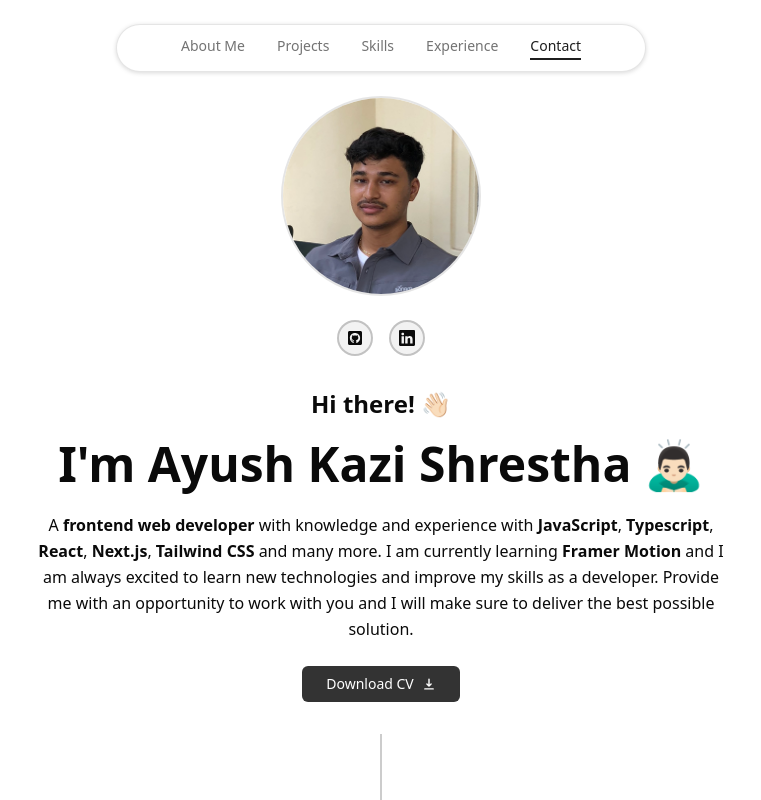
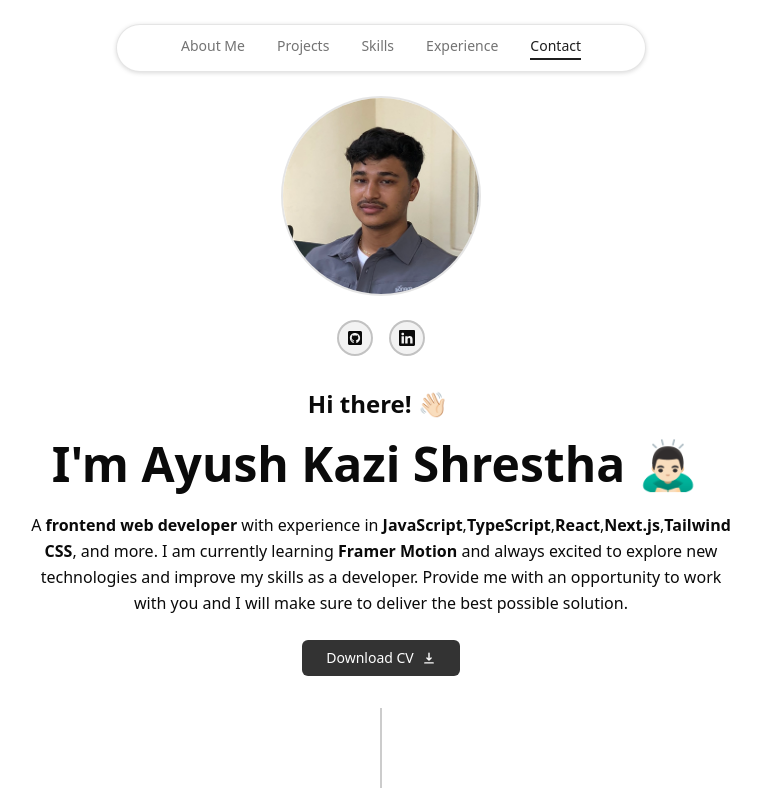
Before and after one commit to AyushKazi/my-portfolio, a Next.js app: page / in a window 1280 px wide. Shown: the top 800 px of the page, without its empty margins (259-1020 px from the left). Built offline with nearby package versions, Linux system fonts and the light colour scheme; no server answers.

Commit message:
feat: enhance components with framer-motion for improved animations and transitions

```diff
--- a/src/components/about-me.tsx
+++ b/src/components/about-me.tsx
@@ -7,6 +7,21 @@ import { BsLinkedin } from "react-icons/bs";
 import { FaGithubSquare } from "react-icons/fa";
 import { HiDownload } from "react-icons/hi";
 import { useInView } from "react-intersection-observer";
+import { motion } from "framer-motion";
+import Link from "next/link";
+
+const containerVariants = {
+  hidden: { opacity: 1 },
+  visible: {
+    opacity: 1,
+    transition: { staggerChildren: 0.1 }, // Stagger effect
+  },
+};
+
+const letterVariants = {
+  hidden: { opacity: 0, y: 10 },
+  visible: { opacity: 1, y: 0, transition: { duration: 0.4 } },
+};
 
 const AboutMe = () => {
   const { inView, ref } = useInView({
@@ -22,6 +37,18 @@ const AboutMe = () => {
       setActiveSection("about-me");
     }
   }, [inView, setActiveSection]);
+
+  const splitText = (text: string) => {
+    return text.split(" ").map((word, index) => (
+      <motion.span
+        key={index}
+        variants={letterVariants}
+        className="inline-block"
+      >
+        {word}&nbsp;
+      </motion.span>
+    ));
+  };
   return (
     <div
       ref={ref}
@@ -29,42 +56,69 @@ const AboutMe = () => {
       id="about-me"
     >
       {/* desc */}
-      <div className=" flex flex-col items-center text-center  md:w-2/3 gap-4 md:gap-6  my-[2rem]  ">
-        <h1 className="text-lg md:text-xl lg:text-2xl font-semibold">
-          Hi there! 👋🏻
-        </h1>
-        <h1 className="text-2xl md:text-3xl -mt-1 xl:text-5xl font-semibold">
-          I&apos;m Ayush Kazi Shrestha 🙇🏻‍♂️
-        </h1>
-        <p className="max-w-md mx-auto md:mx-0  lg:max-w-lg xl:max-w-3xl text-sm lg:text-base leading-relaxed  ">
-          A <span className="font-semibold">frontend web developer</span> with
-          knowledge and experience with&nbsp;
-          <span className="font-semibold">JavaScript</span>,{" "}
-          <span className="font-semibold">Typescript</span>,{" "}
-          <span className="font-semibold">React</span>,{" "}
-          <span className="font-semibold">Next.js</span>,{" "}
-          <span className="font-semibold">Tailwind CSS</span> and many more. I
-          am currently learning{" "}
-          <span className="font-semibold">Framer Motion</span> and I am always
-          excited to learn new technologies and improve my skills as a
-          developer. Provide me with an opportunity to work with you and I will
-          make sure to deliver the best possible solution.
-        </p>
-        <div className="mx-auto md:mx-0">
-          <a
+      <motion.div
+        className=" flex flex-col items-center text-center  md:w-2/3 gap-4 md:gap-6  my-[2rem]  "
+        initial="hidden"
+        whileInView="visible"
+        variants={containerVariants}
+        viewport={{ once: true }}
+      >
+        <motion.h1 className="text-lg md:text-xl lg:text-2xl font-semibold">
+          {splitText("Hi there! 👋🏻")}
+        </motion.h1>
+        <motion.h1 className="text-2xl md:text-3xl -mt-1 xl:text-5xl font-semibold">
+          {splitText("I'm Ayush Kazi Shrestha 🙇🏻‍♂️")}
+        </motion.h1>
+        <motion.p
+          className="max-w-md mx-auto md:mx-0 lg:max-w-lg xl:max-w-3xl text-sm lg:text-base leading-relaxed"
+          variants={containerVariants}
+        >
+          <motion.span variants={letterVariants}>
+            A <span className="font-semibold">frontend web developer</span> with
+            experience in <span className="font-semibold">JavaScript</span>,
+            <span className="font-semibold">TypeScript</span>,
+            <span className="font-semibold">React</span>,
+            <span className="font-semibold">Next.js</span>,
+            <span className="font-semibold">Tailwind CSS</span>, and more. I am
+            currently learning{" "}
+            <span className="font-semibold">Framer Motion</span> and always
+            excited to explore new technologies and improve my skills as a
+            developer. Provide me with an opportunity to work with you and I
+            will make sure to deliver the best possible solution.
+          </motion.span>
+        </motion.p>
+        <motion.div
+          className="mx-auto flex gap-4 md:mx-0"
+          initial={{ opacity: 0, y: -10 }}
+          animate={{ opacity: 1, y: 0 }}
+          transition={{ delay: 0.8 }}
+          viewport={{ once: true }}
+        >
+          <motion.a
             className="group text-white hover:scale-105 transition-all hover:bg-black/90 gap-2 w-fit bg-black/80 flex justify-center items-center  px-6 py-2 text-sm rounded-sm hover:cursor-pointer"
             download={true}
             href="/AyushKaziShresthaCV.pdf"
           >
             Download CV{" "}
             <HiDownload className="group-hover:translate-y-1 transition-all" />
-          </a>
-        </div>
-      </div>
+          </motion.a>
+          {/* <a
+            className="group text-white hover:scale-105 transition-all hover:bg-black/90 gap-2 w-fit bg-black/80 flex justify-center items-center  px-6 py-2 text-sm rounded-sm hover:cursor-pointer"
+            href="/#contact"
+          >
+            Contact Me{" "}
+            <CgMail className="group-hover:scale-105 transition-all" />
+          </a> */}
+        </motion.div>
+      </motion.div>
 
       {/* image */}
       <div className=" md:w-1/3 flex gap-6 flex-col justify-center items-center ">
-        <div>
+        <motion.div
+          initial={{ scale: 0 }}
+          animate={{ scale: 1 }}
+          transition={{ delay: 0.2 }}
+        >
           <Image
             src={"/Kazi.jpg"}
             alt=""
@@ -72,19 +126,24 @@ const AboutMe = () => {
             width={300}
             className="rounded-full border-black/10 shadow-amber-600 border-2 h-[150px] w-[150px] md:h-[200px] md:w-[200px]  "
           />
-        </div>
-        <div className="flex gap-4">
+        </motion.div>
+        <motion.div
+          className="flex gap-4"
+          initial={{ opacity: 0 }}
+          animate={{ opacity: 1 }}
+          transition={{ delay: 0.3 }}
+        >
           {socials.map((social, index) => (
-            <a
+            <Link
               href={social.href}
               target="_blank"
               key={index}
-              className="border-2 hover:scale-105 transition-all border-black/20 rounded-full cursor-pointer p-2 hover:bg-black/10 bg-black/5"
+              className="group border-2 hover:scale-105 transition-all border-black/20 rounded-full cursor-pointer p-2 hover:bg-black/10 bg-black/5"
             >
               {social.icon}
-            </a>
+            </Link>
           ))}
-        </div>
+        </motion.div>
       </div>
     </div>
   );
@@ -96,10 +155,12 @@ const socials = [
   {
     icon: <FaGithubSquare />,
     href: "https://github.com/AyushKazi",
+    name: "Github",
   },
   {
     icon: <BsLinkedin />,
     href: "https://www.linkedin.com/in/ayush-kazi-shrestha-60074026b/",
+    name: "LinkedIn",
   },
 ];
 
--- a/src/components/common/navbar.tsx
+++ b/src/components/common/navbar.tsx
@@ -4,13 +4,19 @@ import { navdata } from "@/lib/navdata";
 import { cn } from "@/lib/utils";
 import Link from "next/link";
 import React from "react";
+import { motion } from "framer-motion";
 
 const Navbar = () => {
   const { activeSection } = useActiveSection();
 
   return (
-    <nav className="sticky top-6 z-50   ">
-      <div className=" flex items-center justify-center h-[2.8rem] md:h-[3rem]  sm:px-6 lg:px-8 ">
+    <nav className="sticky top-6 z-50    ">
+      <motion.div
+        className=" flex items-center justify-center h-[2.8rem] md:h-[3rem]  sm:px-6 lg:px-8 "
+        initial={{ y: -100, opacity: 0 }}
+        animate={{ y: 0, opacity: 1 }}
+        // transition={{ duration: 0.1 }}
+      >
         {/* Desktop Navigation */}
         <div className="flex items-center space-x-4 md:space-x-8 border border-black/10 bg-white drop-shadow-sm  h-full px-8 md:px-16 rounded-full">
           {navdata.map((item) => (
@@ -28,7 +34,7 @@ const Navbar = () => {
             </Link>
           ))}
         </div>
-      </div>
+      </motion.div>
     </nav>
   );
 };
--- a/src/components/projects.tsx
+++ b/src/components/projects.tsx
@@ -5,11 +5,27 @@ import { projects } from "@/lib/data";
 import Image from "next/image";
 import { useInView } from "react-intersection-observer";
 import { useActiveSection } from "@/context/active-section-context";
+import { motion } from "framer-motion";
 
 type ProjectCardProps = (typeof projects)[number];
 
 const Projects = () => {
   const [threshold, setThreshold] = useState(0.4);
+
+  const containerVariants = {
+    hidden: { opacity: 0 },
+    visible: {
+      opacity: 1,
+      transition: {
+        staggerChildren: 0.2, // Delay between each child animation
+      },
+    },
+  };
+
+  const itemVariants = {
+    hidden: { opacity: 0, x: -20 },
+    visible: { opacity: 1, x: 0, transition: { duration: 0.3 } },
+  };
 
   useEffect(() => {
     if (typeof window !== "undefined") {
@@ -42,15 +58,28 @@ const Projects = () => {
       ref={ref}
     >
       <SectionHeader>Projects</SectionHeader>
-      <h2 className="mb-[2rem] -mt-3 text-sm lg:text-base text-center">
+      <motion.h2
+        className="mb-[2rem] -mt-3 text-sm lg:text-base text-center"
+        initial={{ opacity: 0, y: -20 }}
+        animate={{ opacity: 1, y: 0 }}
+        transition={{ delay: 0.2 }}
+      >
         Here are some of the projects that I have worked on along with the
         technologies I used.
-      </h2>
-      <div className="grid sm:grid-cols-2 lg:grid-cols-3  gap-4">
+      </motion.h2>
+      <motion.div
+        variants={containerVariants}
+        className="grid sm:grid-cols-2 lg:grid-cols-3  gap-4"
+        initial="hidden"
+        whileInView="visible" // Triggers animation when in viewport
+        viewport={{ once: true }}
+      >
         {projects.map((project, index) => (
-          <ProjectCard key={index} {...project} />
+          <motion.div variants={itemVariants} key={index}>
+            <ProjectCard key={index} {...project} />
+          </motion.div>
         ))}
-      </div>
+      </motion.div>
     </div>
   );
 };
--- a/src/components/skills.tsx
+++ b/src/components/skills.tsx
@@ -4,6 +4,22 @@ import React, { useEffect } from "react";
 import SectionHeader from "./common/section-header";
 import { useInView } from "react-intersection-observer";
 import { useActiveSection } from "@/context/active-section-context";
+import { motion } from "framer-motion";
+
+const containerVariants = {
+  hidden: { opacity: 0 },
+  visible: {
+    opacity: 1,
+    transition: {
+      staggerChildren: 0.1, // Delay between each child animation
+    },
+  },
+};
+
+const itemVariants = {
+  hidden: { opacity: 0, y: 20, scale: 0.9 },
+  visible: { opacity: 1, y: 0, scale: 1, transition: { duration: 0.3 } },
+};
 
 const Skills = () => {
   const { inView, ref } = useInView({
@@ -11,6 +27,12 @@ const Skills = () => {
     rootMargin: "-10% 0px", // Makes detection a bit more aggressive
     triggerOnce: false,
   });
+
+  // const { inView: childrenView } = useInView({
+  //   threshold: 1,
+  //   rootMargin: "-10% 0px",
+  //   triggerOnce: true,
+  // });
 
   const { setActiveSection } = useActiveSection();
 
@@ -26,16 +48,23 @@ const Skills = () => {
       id="skills"
     >
       <SectionHeader>TechStack 💻</SectionHeader>
-      <div className="flex flex-wrap justify-center max-w-3xl  items-center mx-auto">
+      <motion.div
+        className="flex flex-wrap justify-center max-w-3xl  items-center mx-auto"
+        variants={containerVariants}
+        initial="hidden"
+        whileInView="visible" // Triggers animation when in viewport
+        viewport={{ once: true }} // Animate only when in view
+      >
         {techStack.map((tech, index) => (
-          <p
+          <motion.p
             key={index}
             className="px-4 py-2 m-2 text-sm bg-gray-100 shadow text-black/90 rounded-md"
+            variants={itemVariants}
           >
             {tech}
-          </p>
+          </motion.p>
         ))}
-      </div>
+      </motion.div>
     </div>
   );
 };
```
Also changed, not shown: src/components/contact.tsx (+21 -4 lines).
